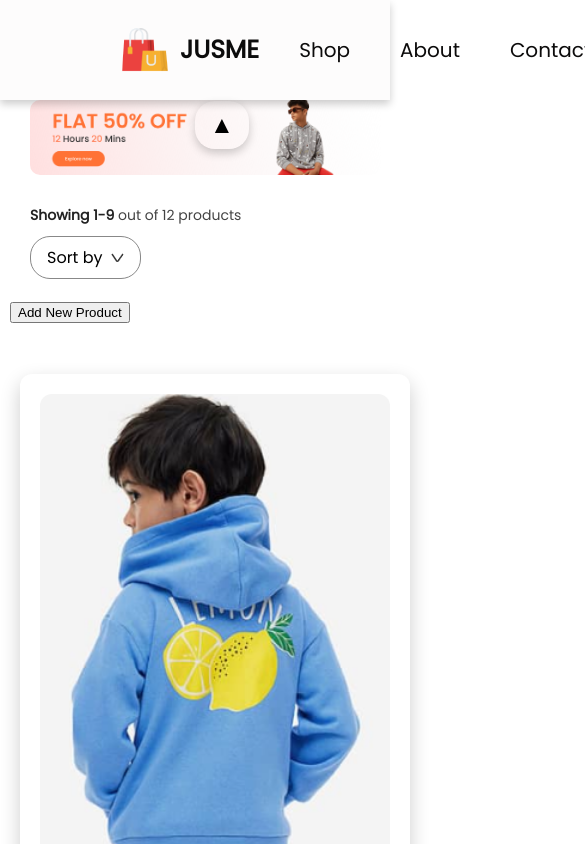
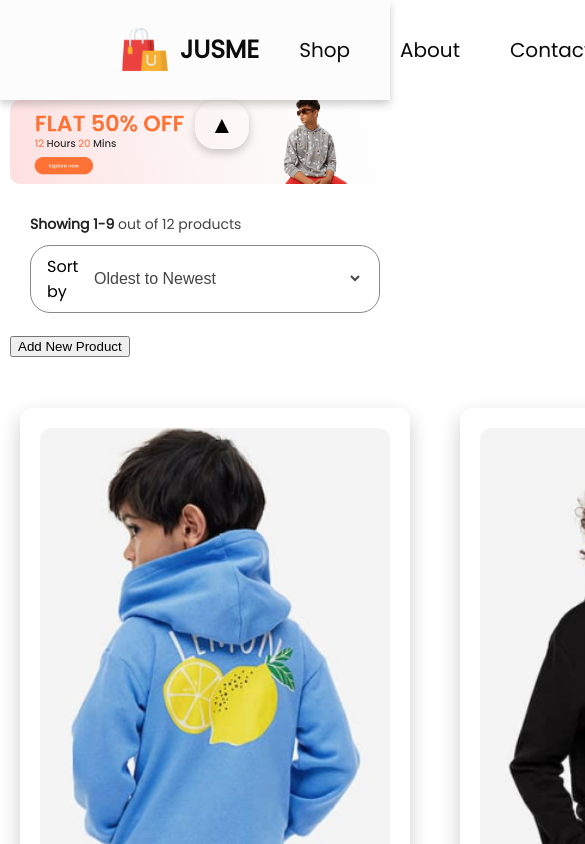
Before and after one commit to gaoaaron1/JusMe, a React (Create React App) app in the folder frontend/: page /kids in a window 390 px wide. Shown: the top 844 px of the page, 585 px wide, since content can reach past the window. Built offline with nearby package versions, Linux system fonts and the light colour scheme.

Commit message:
Added data sorting

```diff
--- a/frontend/src/Pages/CSS/ShopCategory.css
+++ b/frontend/src/Pages/CSS/ShopCategory.css
@@ -1,3 +1,36 @@
+/* Sort Dropdown Styles */
+.shopcategory-sort {
+    display: flex;
+    align-items: center;
+    padding: 10px 20px;
+    border-radius: 20px;
+    border: 1px solid #888;
+    cursor: pointer;
+    transition: background-color 0.3s;
+}
+
+.shopcategory-sort:hover {
+    background-color: #f0f0f0;
+}
+
+.sort-dropdown {
+    margin-left: 10px;          /* Space between text and dropdown */
+    border: none;               /* Remove default border */
+    background-color: transparent; /* Match background */
+    font-size: 16px;           /* Match font size */
+    color: #444;               /* Font color */
+    cursor: pointer;           /* Pointer cursor */
+    outline: none;             /* Remove outline */
+}
+
+.sort-dropdown:focus {
+    outline: none;             /* Remove focus outline */
+}
+
+.shopcategory-sort img {
+    margin-left: 8px;          /* Space between dropdown and icon */
+}
+
 /* Main Container for Shop Category */
 .shop-category {
     width: 1200px;                  /* Set a fixed width */
@@ -31,24 +64,6 @@
 .shopcategory-indexSort p span {
     font-weight: 600;
     color: #222;
-}
-
-.shopcategory-sort {
-    padding: 10px 20px;
-    border-radius: 20px;
-    border: 1px solid #888;
-    display: flex;
-    align-items: center;
-    cursor: pointer;
-    transition: background-color 0.3s;
-}
-
-.shopcategory-sort:hover {
-    background-color: #f0f0f0;
-}
-
-.shopcategory-sort img {
-    margin-left: 8px;
 }
 
 /* Products Grid */
@@ -115,27 +130,6 @@
     }
 }
 
-
-/* Responsive Design */
-@media (max-width: 768px) {
-    .shopcategory-indexSort {
-        flex-direction: column;
-        align-items: flex-start;
-        gap: 10px;
-        padding: 0 20px;
-    }
-
-    .shopcategory-products {
-        grid-template-columns: 1fr; /* One product per row */
-        gap: 30px; /* Space between products */
-    }
-
-    .shopcategory-banner {
-        width: 90%;
-        max-height: 200px;
-    }
-}
-
 /* Additional styles for smaller devices */
 @media (max-width: 480px) {
     .shopcategory-banner {
--- a/frontend/src/Pages/ShopCategory.jsx
+++ b/frontend/src/Pages/ShopCategory.jsx
@@ -9,15 +9,27 @@ const ShopCategory = (props) => {
     const { all_product, addProduct } = useContext(ShopContext);
     const [currentPage, setCurrentPage] = useState(1);
     const [showForm, setShowForm] = useState(false);
+    const [sortOrder, setSortOrder] = useState('oldest');
     const itemsPerPage = 9;
 
     const filteredProducts = all_product.filter(
         (item) => item.category === props.category
     );
 
+    const sortedProducts = [...filteredProducts].sort((a, b) => {
+        if (sortOrder === 'oldest') {
+            return new Date(a.date) - new Date(b.date);
+        } else if (sortOrder === 'most_expensive') {
+            return b.new_price - a.new_price;
+        } else if (sortOrder === 'alphabetical') {
+            return a.name.localeCompare(b.name);
+        }
+        return 0;
+    });
+
     const indexOfLastProduct = currentPage * itemsPerPage;
     const indexOfFirstProduct = indexOfLastProduct - itemsPerPage;
-    const currentProducts = filteredProducts.slice(
+    const currentProducts = sortedProducts.slice(
         indexOfFirstProduct,
         indexOfLastProduct
     );
@@ -29,12 +41,21 @@ const ShopCategory = (props) => {
                 <p>
                     <span>
                         Showing {indexOfFirstProduct + 1}-
-                        {Math.min(indexOfLastProduct, filteredProducts.length)}
+                        {Math.min(indexOfLastProduct, sortedProducts.length)}
                     </span>{' '}
-                    out of {filteredProducts.length} products
+                    out of {sortedProducts.length} products
                 </p>
                 <div className="shopcategory-sort">
-                    Sort by <img src={dropdown_icon} alt="" />
+                    Sort by
+                    <select
+                        value={sortOrder}
+                        onChange={(e) => setSortOrder(e.target.value)}
+                        className="sort-dropdown" // Add a class for styling
+                    >
+                        <option value="oldest">Oldest to Newest</option>
+                        <option value="most_expensive">Most Expensive to Least Expensive</option>
+                        <option value="alphabetical">Alphabetical (A-Z)</option>
+                    </select>
                 </div>
             </div>
 
@@ -46,9 +67,9 @@ const ShopCategory = (props) => {
                 <AddProductForm
                     onAddProduct={(newProduct) => {
                         addProduct(newProduct);
-                        setShowForm(false); // Close form after submission
+                        setShowForm(false);
                     }}
-                    onClose={() => setShowForm(false)} // Pass onClose prop
+                    onClose={() => setShowForm(false)}
                 />
             )}
 
@@ -76,7 +97,7 @@ const ShopCategory = (props) => {
                 <button
                     onClick={() => setCurrentPage(2)}
                     className={currentPage === 2 ? 'active' : ''}
-                    disabled={currentPage === 2 || filteredProducts.length <= itemsPerPage}
+                    disabled={currentPage === 2 || sortedProducts.length <= itemsPerPage}
                 >
                     Page 2
                 </button>
```
